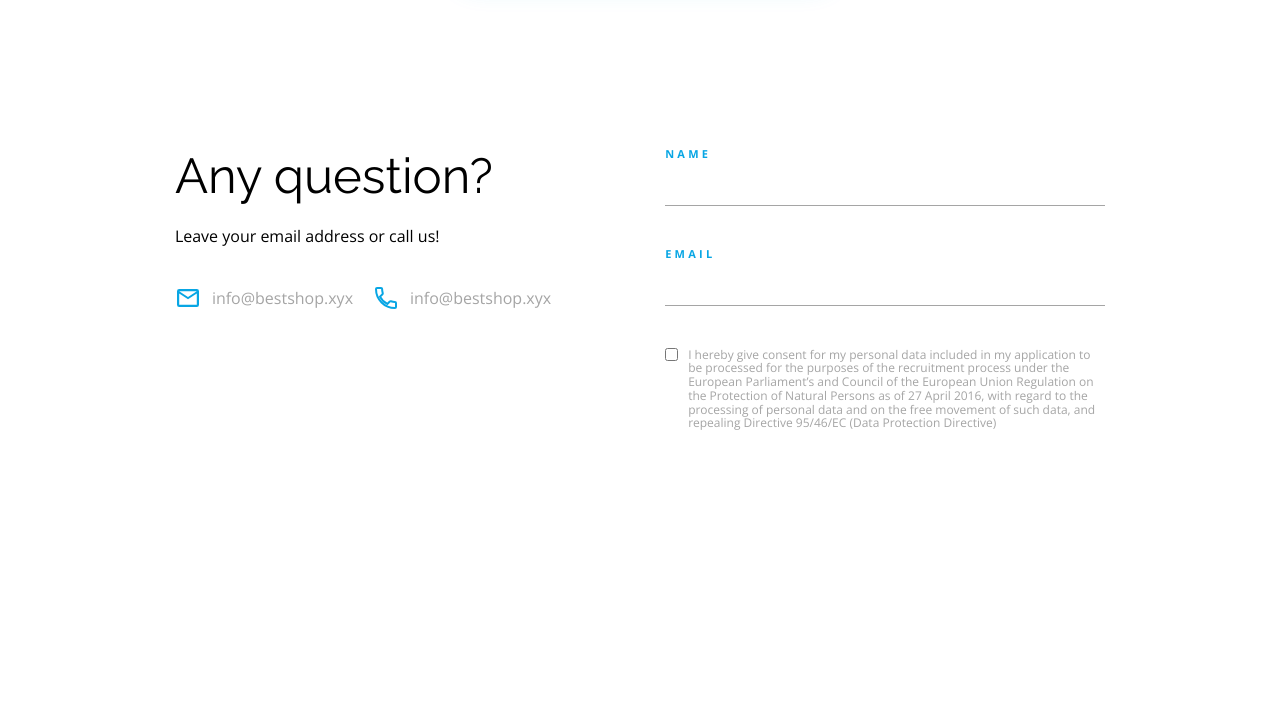
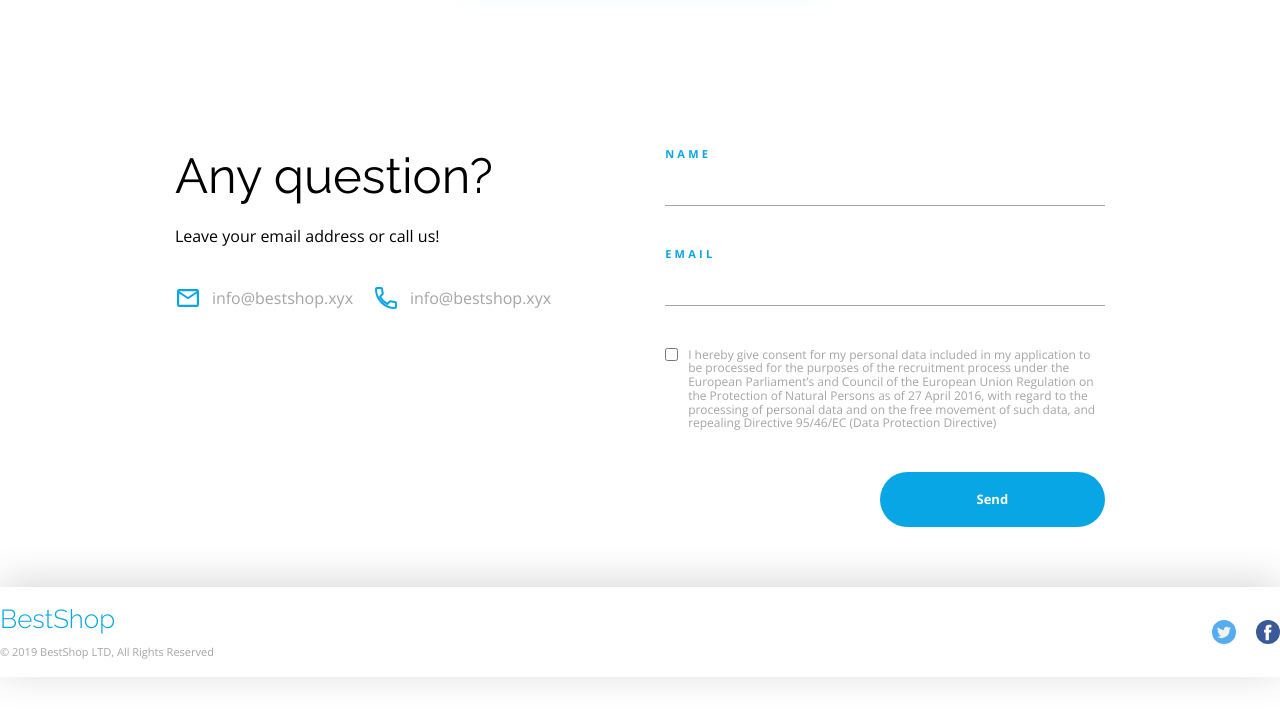
Before and after one commit to Marcin32167/BestShop, a plain HTML site: page index.html in a window 1280 px wide. Shown: the part 3625-4345 px from the top of the page. After the commit the page ends 4302 px from the top, so only its background shows below. Drawn offline with nearby package versions, Linux system fonts and the light colour scheme.

Commit message:
Created footer - project done

```diff
--- a/index.html
+++ b/index.html
@@ -14,8 +14,6 @@
     <link rel="preconnect" href="https://fonts.googleapis.com">
 </head>
 <body>
-
-
 <header class="header">
     <div class="container">
         <div class="header__wrapper">
@@ -31,8 +29,6 @@
         </div>
     </div>
 </header>
-
-
 <section class="intro">
     <div class="intro__bg">
         <div class="intro__box">
@@ -42,8 +38,6 @@
         </div>
     </div>
 </section>
-
-
 <section class="stat">
     <div class="stat__wrapper">
         <h2 class="stat__title">The most popular sales platform in country</h2>
@@ -75,8 +69,6 @@
         </div>
     </div>
 </section>
-
-
 <section class="benefity">
     <div class="benefity__wrapper">
         <div class="benefit__card">
@@ -119,7 +111,6 @@
         </div>
     </div>
 </section>
-
 <section class="price__form">
     <div class="price__wrapper">
         <div class="price__title--wrapper">
@@ -211,7 +202,6 @@
             </div>
         </div>
     </div>
-
     <div class="section form__wrapper">
         <div class="form__info--col1">
             <h2 class="form__info--title">Any question?</h2>
@@ -244,10 +234,22 @@
                     95/46/EC (Data Protection Directive)</label>
                 <input type="checkbox" name="agreement" id="agreement" class="contact-form__checkbox">
             </div>
+            <div class="button__wrapper">
+                <button type="submit" class="form-button">Send</button>
+            </div>
         </div>
     </div>
 </section>
-
-
+<footer class="footer__wrapper">
+    <div class="footer__holder">
+        <div class="footer__col1">
+            <a href="" class="brand__footer">BestShop</a>
+            <p class="footer__credential">© 2019 BestShop LTD, All Rights Reserved</p>
+        </div>
+        <div class="footer__social">
+            <img src="src/images/Twitter.svg" alt="" class="twitter">
+            <img src="src/images/Facebook.svg" alt="" class="facebook"></div>
+    </div>
+</footer>
 </body>
 </html>
--- a/src/css/main.css
+++ b/src/css/main.css
@@ -344,8 +344,8 @@ html, body {
 /* Section pricing - CSS */
 
 .price__form {
-    height: 200vh;
     padding-top: 6.25rem;
+    padding-bottom: 3.75rem;
 }
 .price__wrapper {}
 .price__title--wrapper{
@@ -592,3 +592,55 @@ html, body {
 .contact-form__checkbox {
     margin-right: .625rem;
 }
+
+.button__wrapper {
+    display: flex;
+    justify-content: flex-end;
+}
+
+.form-button {
+    border-radius: 2.1875rem;
+    background-color: var(--color-primary);
+    border: 0;
+    font-family: "Open Sans", sans-serif;
+    font-weight: 700;
+    font-size: .8125rem;
+    color: var(--color-white);
+    padding: 1.25rem 6.0625rem;
+}
+
+/* Footer - CSS */
+
+.footer__wrapper {
+    box-shadow: 0 -0.3125rem 2.5rem rgba(0, 0, 0, 0.16);
+}
+.footer__holder {
+    width: 100%;
+    height: 5.625rem;
+    max-width: 1352px;
+    margin-inline: auto;
+    display: flex;
+    align-items: center;
+    justify-content: space-between;
+}
+.footer__col1 {}
+.brand__footer {
+    font-family: "Raleway", sans-serif;
+    font-weight: 300;
+    font-size: 1.625rem;
+    color: var(--color-primary);
+    text-decoration: none;
+}
+.footer__credential {
+    font-family: "Open Sans", sans-serif;
+    font-weight: 400;
+    font-size: .6875rem;
+    color: var(--color-grey);
+    margin-bottom: 0;
+}
+.footer__social {
+    display: flex;
+    gap: 1.25rem;
+}
+.twitter {}
+.facebook {}
```
